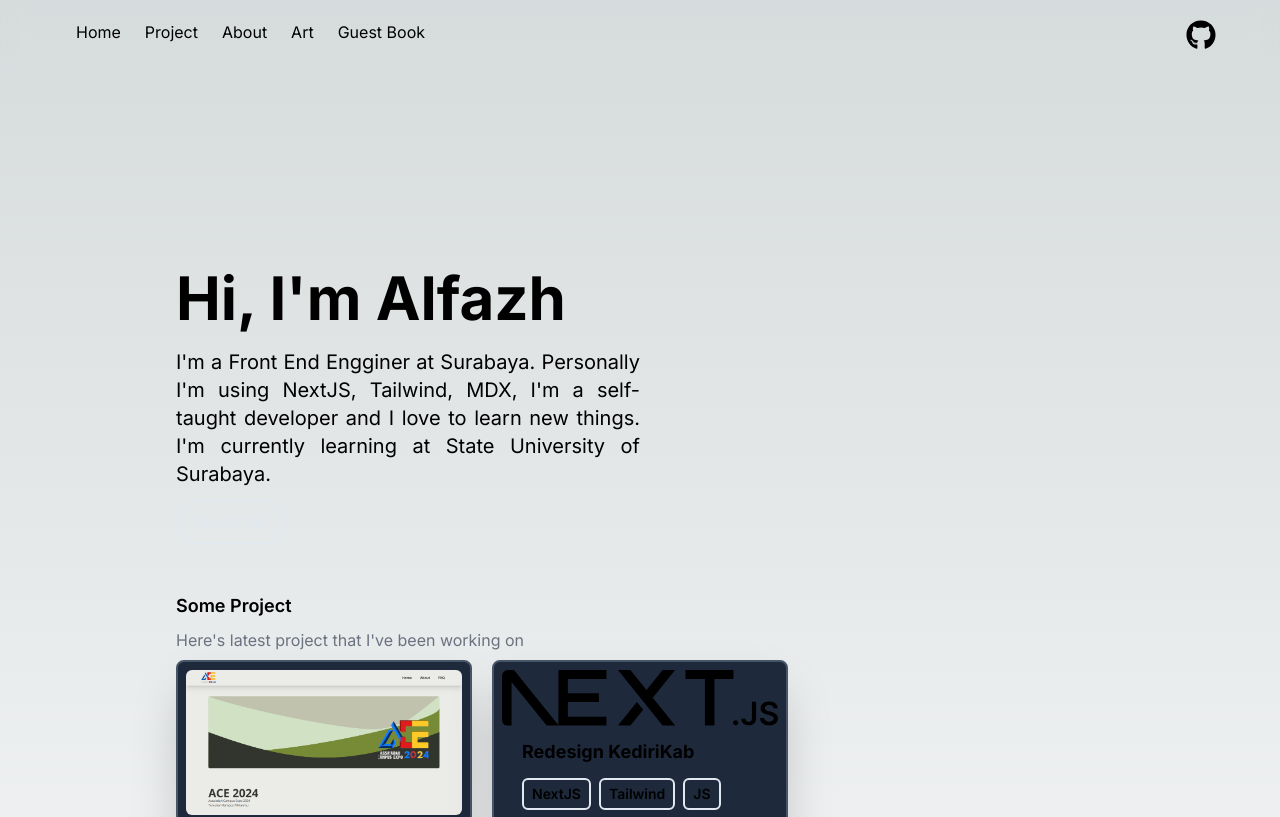
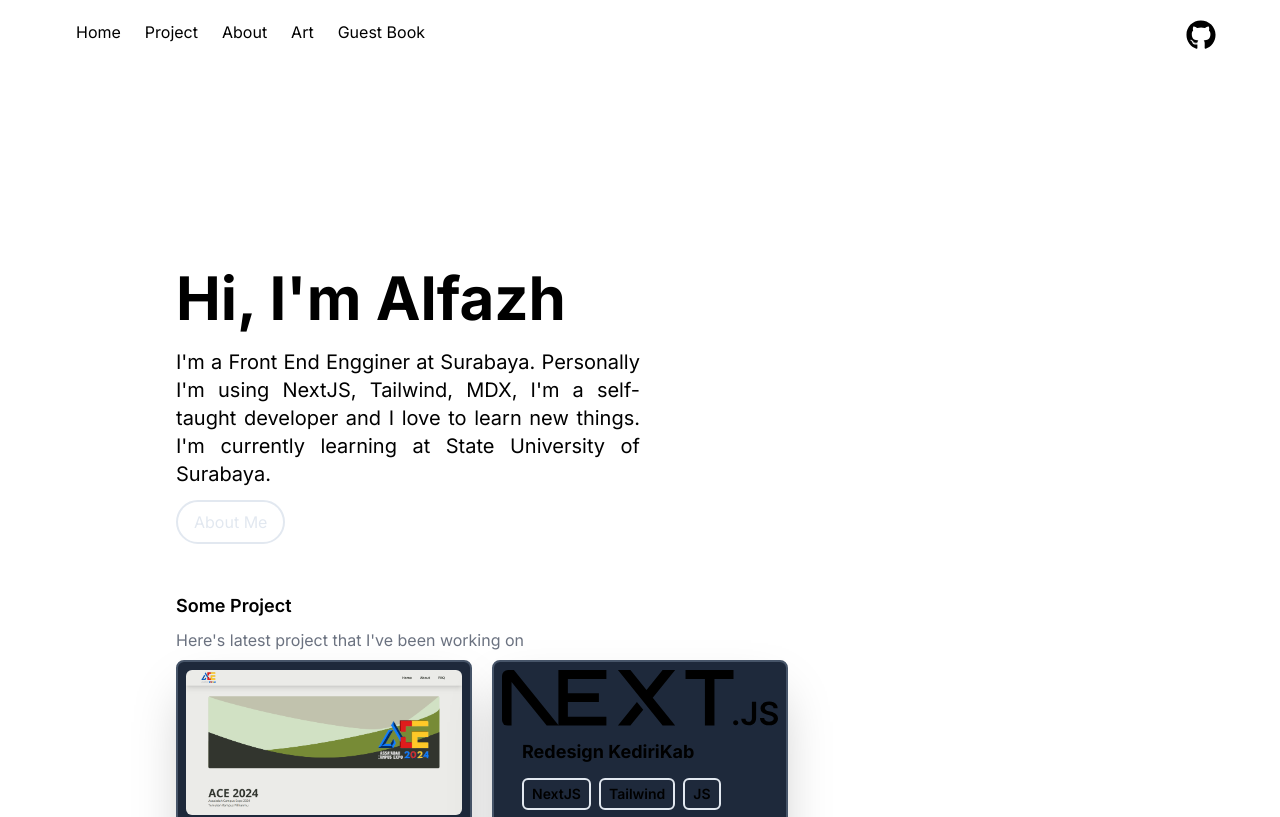
Before and after one commit to alfazh123/Alfazh-page, a Next.js app: page / in a window 1280 px wide. Shown: the top 817 px of the page. Built offline with nearby package versions, Linux system fonts and the light colour scheme.

Commit message:
feat: dark mode

```diff
--- a/app/globals.css
+++ b/app/globals.css
@@ -2,7 +2,7 @@
 @tailwind components;
 @tailwind utilities;
 
-:root {
+/* :root {
   --foreground-rgb: 0, 0, 0;
   --background-start-rgb: 214, 219, 220;
   --background-end-rgb: 255, 255, 255;
@@ -14,7 +14,7 @@
     --background-start-rgb: 0, 0, 0;
     --background-end-rgb: 0, 0, 0;
   }
-}
+} */
 
 body {
   color: rgb(var(--foreground-rgb));
```
Also changed, not shown: tailwind.config.ts (+9 -9 lines).
